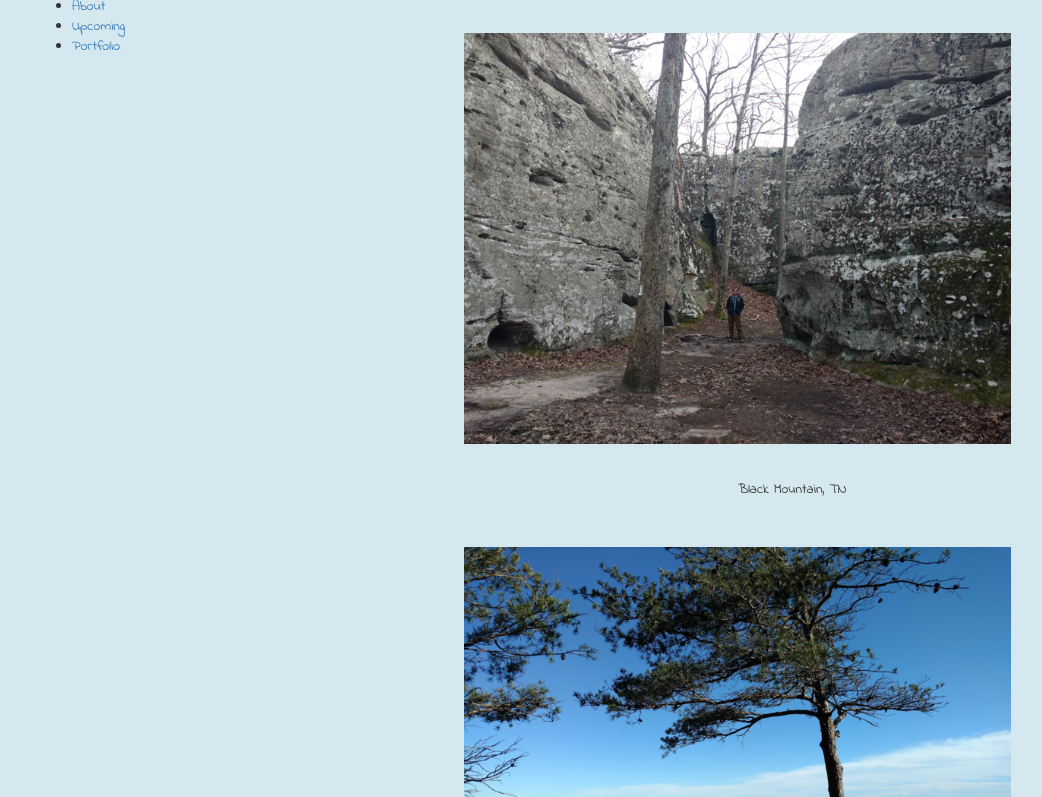
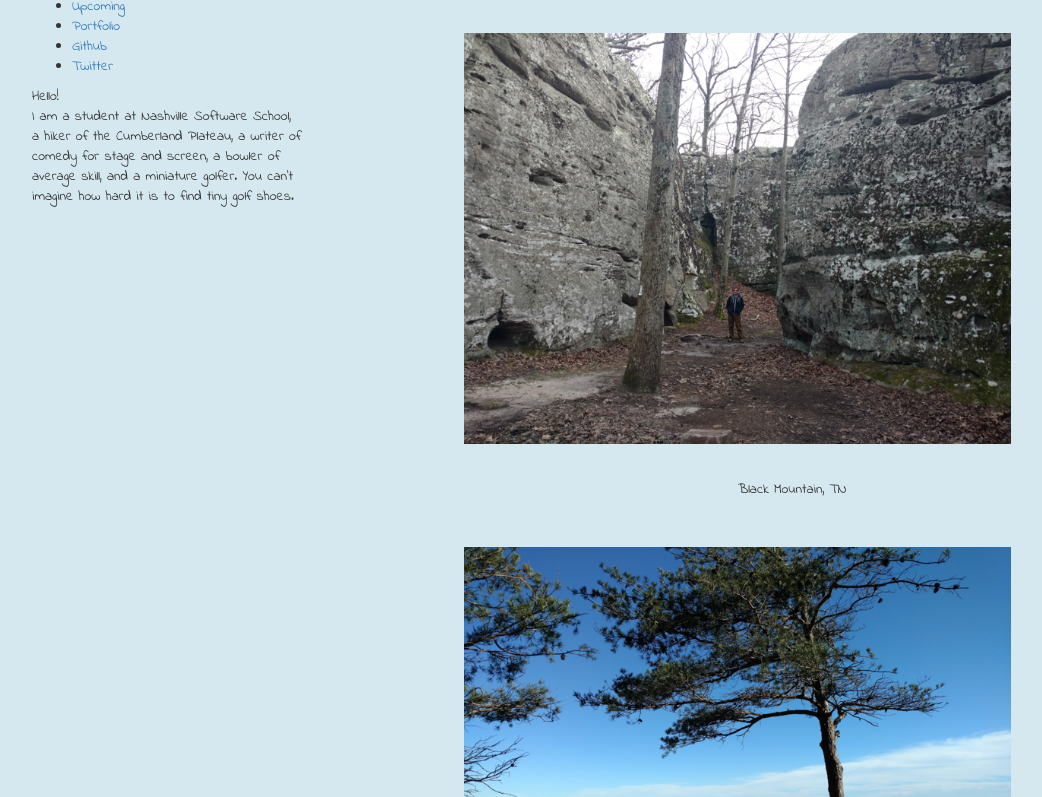
Before and after one commit to mwatson615/mwatson615.github.io, a plain HTML site: page index.html in a window 1280 px wide. Shown: the part 127-924 px from the top of the page, without its empty margins (38-1080 px from the left). Drawn offline with nearby package versions, Linux system fonts and the light colour scheme.

Commit message:
added links and footer

```diff
--- a/index.html
+++ b/index.html
@@ -8,27 +8,31 @@
 </head>
 <body>
 	<div class="container">
-	<h1>Michael Watson</h1>
+	<h1 id="top">Michael Watson</h1>
 	<h2>Human</h2>
-	<div class="row" ></div>
+	<div class="row"></div>
 		<div class="col-md-3"></div>
 		<div class="col-md-8 col-md-offset-1"></div>
 			<div class="nav col-md-3">
 				<ul>
-					<li><a href="#">About</a></li>
-					<li><a href="#">Upcoming</a></li>
-					<li><a href="#">Portfolio</a></li>
+					<li><a href="https://www.stumptuous.com/wp-content/uploads/2015/12/underpants-gnomes-scheme.png">Upcoming</a></li>
+					<li><a href="https://youtu.be/W_qfBl9Suvk">Portfolio</a></li>
+					<li><a href="https://github.com/mwatson615">Github</a> </li>
+					<li><a href="https://twitter.com/somepetty">Twitter</a></li>
 				</ul>
+				<p>Hello!<br>I am a student at Nashville Software School, a hiker of the Cumberland Plateau, a writer of comedy for stage and screen, a bowler of average skill, and a miniature golfer. You can't imagine how hard it is to find tiny golf shoes.</p>
 			</div>
 			<div class="images col-md-8 col-md-offset-1">
 				<img src="giantrocks.jpg" alt="Black Mountain, TN">
 				<p>Black Mountain, TN</p>
 				<img src="bradybluff.jpg" alt="Brady Bluff">
-				<p>Brady Bluff near Crossville, TN</p>
+				<p>Brady Mountain, TN. Smoky Mountains in the background.</p>
 				<img src="gizzard.jpg" alt="Fiery Gizzard Trail">
 				<p>Fiery Gizzard in Grundy County, TN</p>
 			</div>
-
+	<footer>
+		<p>&copy Michael Watson 2016</p>
+	</footer>
 
 <script src="https://maxcdn.bootstrapcdn.com/bootstrap/3.3.7/js/bootstrap.min.js"></script>
 	</div>
```
